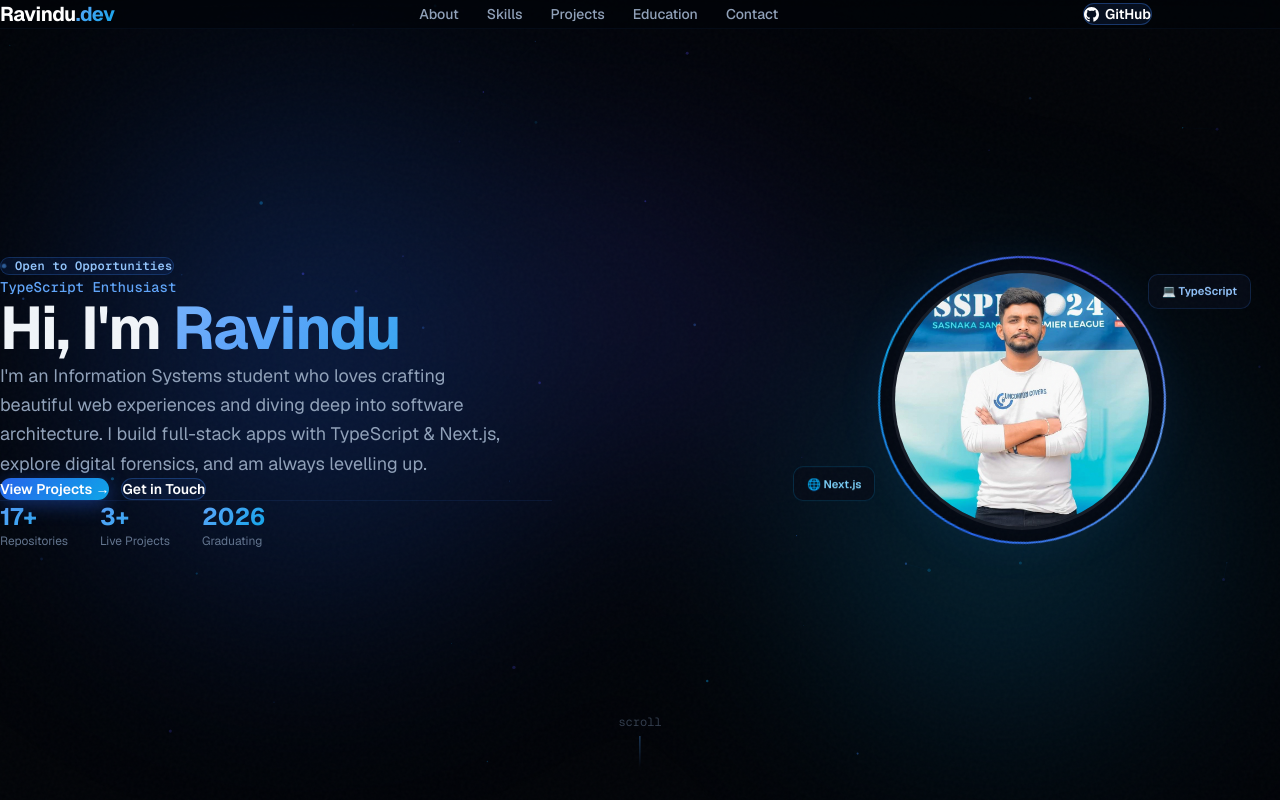
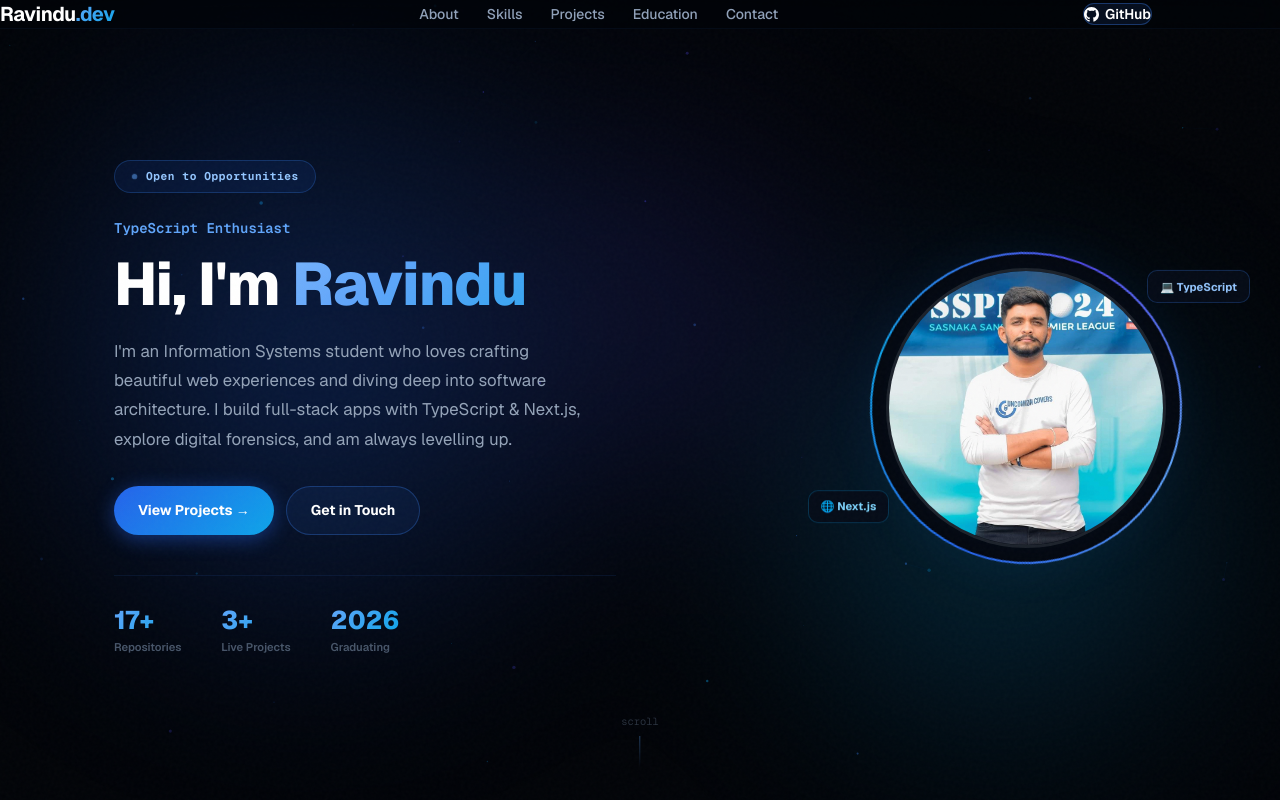
Before and after one commit to RavinduWanasinghe0524/Portfolio-next, a Next.js app: page / in a window 1280 px wide. Shown: the top 800 px of the page. Built offline with nearby package versions, Linux system fonts and the light colour scheme.

Commit message:
feat: add Hero, Skills, and About components to portfolio landing page

```diff
--- a/src/components/Hero.tsx
+++ b/src/components/Hero.tsx
@@ -8,6 +8,9 @@ export default function Hero() {
   const [phraseIdx, setPhraseIdx] = useState(0);
   const [letterIdx, setLetterIdx] = useState(0);
   const [deleting, setDeleting] = useState(false);
+  const [mounted, setMounted] = useState(false);
+
+  useEffect(() => { setMounted(true); }, []);
 
   // Typing effect
   useEffect(() => {
@@ -46,42 +49,64 @@ export default function Hero() {
     return () => clearInterval(iv);
   }, []);
 
-  // Scroll reveal for hero
   const scrollTo = (href: string) => {
     const el = document.querySelector(href);
     if (el) window.scrollTo({ top: (el as HTMLElement).offsetTop - 70, behavior: "smooth" });
   };
 
   return (
-    <section className="relative min-h-screen flex items-center pt-20 pb-16 overflow-hidden">
-      <div className="max-w-6xl mx-auto px-6 w-full">
-        <div className="grid md:grid-cols-2 gap-12 items-center">
-          {/* Left */}
-          <div>
+    <section style={{
+      position: "relative",
+      minHeight: "100svh",
+      display: "flex",
+      alignItems: "center",
+      paddingTop: "5rem",
+      paddingBottom: "4rem",
+      overflow: "hidden",
+    }}>
+      <div style={{ maxWidth: "1100px", margin: "0 auto", padding: "0 1.5rem", width: "100%" }}>
+
+        {/* ── Two-column grid ── */}
+        <div style={{
+          display: "grid",
+          gridTemplateColumns: "1fr",
+          gap: "3rem",
+          alignItems: "center",
+        }}
+          className="hero-grid"
+        >
+
+          {/* ── Left: Text ── */}
+          <div style={{ opacity: mounted ? 1 : 0, transition: "opacity 0.4s ease" }}>
+
             {/* Badge */}
-            <div className="inline-flex items-center gap-2 px-3 py-1.5 rounded-full text-xs font-semibold tracking-wide mb-6"
-              style={{
-                background: "rgba(37,99,235,0.1)",
-                border: "1px solid rgba(59,130,246,0.25)",
-                color: "#93c5fd",
-                fontFamily: "var(--font-geist-mono)",
-                animation: "fade-up 0.6s ease forwards",
-              }}
-            >
-              <span className="w-1.5 h-1.5 rounded-full bg-blue-400 animate-ping-dot" />
+            <div style={{
+              display: "inline-flex", alignItems: "center", gap: 8,
+              padding: "0.4rem 1rem", borderRadius: 99, marginBottom: "1.5rem",
+              background: "rgba(37,99,235,0.1)", border: "1px solid rgba(59,130,246,0.25)",
+              color: "#93c5fd", fontFamily: "var(--font-geist-mono)", fontSize: "0.7rem", fontWeight: 700, letterSpacing: "0.05em",
+              animation: "fade-up 0.6s ease forwards",
+            }}>
+              <span className="animate-ping-dot" style={{ width: 7, height: 7, borderRadius: "50%", background: "#60a5fa", display: "inline-block" }} />
               Open to Opportunities
             </div>
 
-            {/* Typing */}
-            <p className="text-sm font-medium mb-3 flex items-center gap-1"
-              style={{ fontFamily: "var(--font-geist-mono)", color: "#60a5fa" }}>
+            {/* Typing subtitle */}
+            <p style={{ fontFamily: "var(--font-geist-mono)", color: "#60a5fa", fontSize: "0.875rem", fontWeight: 600, marginBottom: "0.75rem", display: "flex", alignItems: "center", gap: 4 }}>
               {typed}
-              <span className="w-[2px] h-[1em] bg-blue-400 animate-blink inline-block ml-0.5" />
+              <span className="animate-blink" style={{ width: 2, height: "1em", background: "#60a5fa", display: "inline-block", marginLeft: 2 }} />
             </p>
 
             {/* Title */}
-            <h1 className="text-5xl md:text-6xl font-bold leading-[1.06] tracking-tight mb-5"
-              style={{ animation: "fade-up 0.8s 0.2s ease both" }}>
+            <h1 style={{
+              fontSize: "clamp(2.5rem, 6vw, 3.75rem)",
+              fontWeight: 800,
+              lineHeight: 1.08,
+              letterSpacing: "-0.02em",
+              color: "#fff",
+              marginBottom: "1.25rem",
+              animation: "fade-up 0.8s 0.2s ease both",
+            }}>
               Hi, I&apos;m{" "}
               <span style={{
                 background: "linear-gradient(135deg,#93c5fd 0%,#60a5fa 40%,#0ea5e9 100%)",
@@ -95,120 +120,151 @@ export default function Hero() {
               </span>
             </h1>
 
-            {/* Sub */}
-            <p className="text-slate-400 text-lg leading-relaxed mb-8 max-w-lg"
-              style={{ animation: "fade-up 0.8s 0.35s ease both" }}>
+            {/* Bio */}
+            <p style={{ color: "#94a3b8", fontSize: "1.05rem", lineHeight: 1.75, marginBottom: "2rem", maxWidth: "480px", animation: "fade-up 0.8s 0.35s ease both" }}>
               {PERSONAL.bio}
             </p>
 
-            {/* CTA */}
-            <div className="flex flex-wrap gap-3" style={{ animation: "fade-up 0.8s 0.5s ease both" }}>
-              <button onClick={() => scrollTo("#projects")}
-                className="px-6 py-3 rounded-full text-sm font-semibold text-white cursor-pointer transition-all duration-200 hover:-translate-y-0.5"
+            {/* CTAs */}
+            <div style={{ display: "flex", flexWrap: "wrap", gap: "0.75rem", animation: "fade-up 0.8s 0.5s ease both" }}>
+              <button
+                onClick={() => scrollTo("#projects")}
                 style={{
+                  padding: "0.75rem 1.5rem", borderRadius: 99, fontSize: "0.875rem", fontWeight: 700,
+                  color: "#fff", cursor: "pointer", border: "none",
                   background: "linear-gradient(135deg,#2563eb,#0ea5e9)",
                   boxShadow: "0 4px 20px rgba(37,99,235,0.45)",
+                  transition: "transform 0.2s, box-shadow 0.2s",
                 }}
-                onMouseEnter={e => (e.currentTarget.style.boxShadow = "0 8px 30px rgba(37,99,235,0.6)")}
-                onMouseLeave={e => (e.currentTarget.style.boxShadow = "0 4px 20px rgba(37,99,235,0.45)")}
+                onMouseEnter={(e) => { e.currentTarget.style.transform = "translateY(-3px)"; e.currentTarget.style.boxShadow = "0 8px 30px rgba(37,99,235,0.6)"; }}
+                onMouseLeave={(e) => { e.currentTarget.style.transform = ""; e.currentTarget.style.boxShadow = "0 4px 20px rgba(37,99,235,0.45)"; }}
               >
                 View Projects →
               </button>
-              <button onClick={() => scrollTo("#contact")}
-                className="px-6 py-3 rounded-full text-sm font-semibold text-white cursor-pointer transition-all duration-200 hover:-translate-y-0.5"
+              <button
+                onClick={() => scrollTo("#contact")}
                 style={{
+                  padding: "0.75rem 1.5rem", borderRadius: 99, fontSize: "0.875rem", fontWeight: 700,
+                  color: "#fff", cursor: "pointer",
                   background: "rgba(59,130,246,0.08)",
                   border: "1px solid rgba(59,130,246,0.3)",
+                  transition: "background 0.2s, transform 0.2s",
                 }}
-                onMouseEnter={e => { (e.currentTarget as HTMLElement).style.background = "rgba(59,130,246,0.16)"; }}
-                onMouseLeave={e => { (e.currentTarget as HTMLElement).style.background = "rgba(59,130,246,0.08)"; }}
+                onMouseEnter={(e) => { e.currentTarget.style.background = "rgba(59,130,246,0.18)"; e.currentTarget.style.transform = "translateY(-3px)"; }}
+                onMouseLeave={(e) => { e.currentTarget.style.background = "rgba(59,130,246,0.08)"; e.currentTarget.style.transform = ""; }}
               >
                 Get in Touch
               </button>
             </div>
 
-            {/* Quick Stats */}
-            <div className="flex gap-8 mt-10 pt-8" style={{ borderTop: "1px solid rgba(59,130,246,0.1)" }}>
+            {/* Stats */}
+            <div style={{ display: "flex", gap: "2.5rem", marginTop: "2.5rem", paddingTop: "2rem", borderTop: "1px solid rgba(59,130,246,0.1)" }}>
               {[
                 { val: `${count}+`, label: "Repositories" },
                 { val: "3+", label: "Live Projects" },
                 { val: "2026", label: "Graduating" },
               ].map((s) => (
                 <div key={s.label}>
-                  <div className="text-2xl font-bold" style={{
-                    fontFamily: "var(--font-geist-sans)",
+                  <div style={{
+                    fontSize: "1.6rem", fontWeight: 800, lineHeight: 1,
                     background: "linear-gradient(135deg,#60a5fa,#0ea5e9)",
                     WebkitBackgroundClip: "text", WebkitTextFillColor: "transparent", backgroundClip: "text",
                   }}>{s.val}</div>
-                  <div className="text-xs text-slate-500 mt-0.5">{s.label}</div>
+                  <div style={{ fontSize: "0.7rem", color: "#475569", marginTop: "0.25rem", fontWeight: 600 }}>{s.label}</div>
                 </div>
               ))}
             </div>
           </div>
 
-          {/* Right — Profile */}
-          <div className="flex justify-center md:justify-end">
-            <div className="relative" style={{ width: 260, height: 260 }}>
-              {/* Spinning ring */}
-              <div className="absolute inset-[-14px] rounded-full animate-spin-slow" style={{
-                background: "conic-gradient(#2563eb,#0ea5e9,#4f46e5,#60a5fa,#2563eb)",
-                padding: 2,
-              }}>
-                <div className="w-full h-full rounded-full" style={{ background: "#020408" }} />
+          {/* ── Right: Avatar ── */}
+          <div style={{ display: "flex", justifyContent: "center", alignItems: "center" }} className="hero-avatar-col">
+            <div style={{ position: "relative", width: 280, height: 280 }}>
+
+              {/* Spinning conic ring */}
+              <div
+                className="animate-spin-slow"
+                style={{
+                  position: "absolute",
+                  inset: -16,
+                  borderRadius: "50%",
+                  background: "conic-gradient(#2563eb 0%, #0ea5e9 25%, #4f46e5 50%, #60a5fa 75%, #2563eb 100%)",
+                  padding: 2,
+                }}
+              >
+                <div style={{ width: "100%", height: "100%", borderRadius: "50%", background: "#020408" }} />
               </div>
 
-              {/* Glow behind */}
-              <div className="absolute inset-0 rounded-full" style={{
-                background: "radial-gradient(circle,rgba(37,99,235,0.35) 0%,transparent 70%)",
-                filter: "blur(20px)",
+              {/* Glow */}
+              <div style={{
+                position: "absolute", inset: 0, borderRadius: "50%",
+                background: "radial-gradient(circle, rgba(37,99,235,0.35) 0%, transparent 70%)",
+                filter: "blur(24px)",
                 animation: "pulse-ring 3s ease-in-out infinite",
               }} />
 
               {/* Avatar */}
-              <div className="relative w-full h-full rounded-full overflow-hidden" style={{
-                border: "3px solid rgba(255,255,255,0.08)",
+              <div style={{
+                position: "relative", width: "100%", height: "100%",
+                borderRadius: "50%", overflow: "hidden",
+                border: "3px solid rgba(255,255,255,0.1)",
                 zIndex: 2,
               }}>
-                <Image src="/2.jpg" alt="Ravindu Wanasinghe" fill className="object-cover" priority sizes="260px" />
+                <Image src="/2.jpg" alt="Ravindu Wanasinghe" fill className="object-cover" priority sizes="280px" />
               </div>
 
-              {/* Float badges */}
-              <div className="absolute animate-float" style={{
-                top: "5%", right: "-38%", zIndex: 10,
-                background: "rgba(6,12,24,0.85)",
-                backdropFilter: "blur(12px)",
-                border: "1px solid rgba(59,130,246,0.2)",
-                borderRadius: 10,
-                padding: "0.45rem 0.8rem",
-                fontSize: "0.7rem", fontWeight: 600,
-                color: "#93c5fd", whiteSpace: "nowrap",
-                animationDelay: "0s",
-              }}>
+              {/* Tech badge — TypeScript (top-right, inside safe zone) */}
+              <div
+                className="animate-float"
+                style={{
+                  position: "absolute", top: "4%", right: "-30%", zIndex: 10,
+                  background: "rgba(6,12,24,0.92)", backdropFilter: "blur(14px)",
+                  border: "1px solid rgba(59,130,246,0.25)", borderRadius: 10,
+                  padding: "0.4rem 0.75rem", fontSize: "0.7rem", fontWeight: 700,
+                  color: "#93c5fd", whiteSpace: "nowrap", animationDelay: "0s",
+                }}
+              >
                 💻 TypeScript
               </div>
-              <div className="absolute animate-float" style={{
-                bottom: "8%", left: "-38%", zIndex: 10,
-                background: "rgba(6,12,24,0.85)",
-                backdropFilter: "blur(12px)",
-                border: "1px solid rgba(14,165,233,0.2)",
-                borderRadius: 10,
-                padding: "0.45rem 0.8rem",
-                fontSize: "0.7rem", fontWeight: 600,
-                color: "#7dd3fc", whiteSpace: "nowrap",
-                animationDelay: "1.5s",
-              }}>
+
+              {/* Tech badge — Next.js (bottom-left, inside safe zone) */}
+              <div
+                className="animate-float"
+                style={{
+                  position: "absolute", bottom: "6%", left: "-28%", zIndex: 10,
+                  background: "rgba(6,12,24,0.92)", backdropFilter: "blur(14px)",
+                  border: "1px solid rgba(14,165,233,0.25)", borderRadius: 10,
+                  padding: "0.4rem 0.75rem", fontSize: "0.7rem", fontWeight: 700,
+                  color: "#7dd3fc", whiteSpace: "nowrap", animationDelay: "1.5s",
+                }}
+              >
                 🌐 Next.js
               </div>
+
             </div>
           </div>
+
         </div>
 
         {/* Scroll indicator */}
-        <div className="absolute bottom-8 left-1/2 -translate-x-1/2 flex flex-col items-center gap-1.5 opacity-50">
-          <span className="text-xs text-slate-500" style={{ fontFamily: "var(--font-geist-mono)" }}>scroll</span>
-          <div className="w-[1px] h-8 bg-gradient-to-b from-blue-400 to-transparent" />
+        <div style={{
+          position: "absolute", bottom: "2rem", left: "50%", transform: "translateX(-50%)",
+          display: "flex", flexDirection: "column", alignItems: "center", gap: 6, opacity: 0.4,
+        }}>
+          <span style={{ fontSize: "0.65rem", color: "#64748b", fontFamily: "var(--font-geist-mono)" }}>scroll</span>
+          <div style={{ width: 1, height: 32, background: "linear-gradient(to bottom, #60a5fa, transparent)" }} />
         </div>
       </div>
+
+      <style>{`
+        @media (min-width: 768px) {
+          .hero-grid {
+            grid-template-columns: 1fr 1fr !important;
+          }
+          .hero-avatar-col {
+            justify-content: flex-end !important;
+          }
+        }
+      `}</style>
     </section>
   );
 }
```
Also changed, not shown: src/components/About.tsx (+31 -41 lines), src/components/Skills.tsx (+45 -42 lines).
